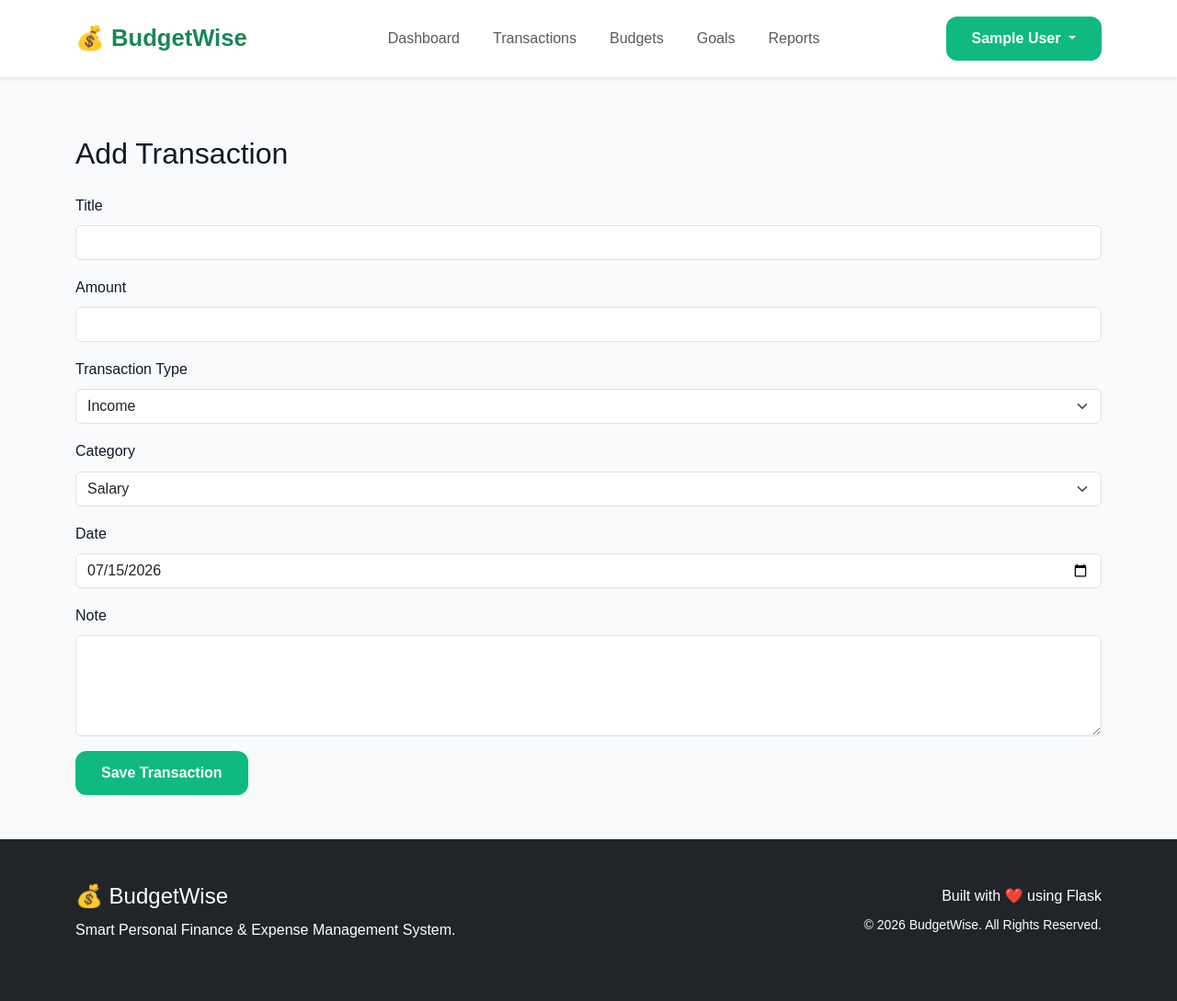
After one commit to SamhithaBhatN/BudgetWise, a Flask app: page /transactions/add in a window 1280 px wide. The commit adds this page. Shown: the whole page at 92% size. Run offline with Flask 3, Linux system fonts and the light colour scheme; the visitor is signed in with stand-in values (Sample User, id 1).

Commit message:
Implement user authentication and complete transactions CRUD

```diff
--- a/app/__init__.py
+++ b/app/__init__.py
@@ -20,4 +20,10 @@ def create_app():
     from app.auth import auth
     flask_app.register_blueprint(auth)
 
+    from app.dashboard import dashboard
+    flask_app.register_blueprint(dashboard)
+
+    from app.transactions import transactions
+    flask_app.register_blueprint(transactions)
+
     return flask_app
--- a/app/models/__init__.py
+++ b/app/models/__init__.py
@@ -1 +1,2 @@
 from app.models.user import User
+from app.models.transaction import Transaction
--- a/app/templates/components/navbar.html
+++ b/app/templates/components/navbar.html
@@ -2,21 +2,103 @@
 
     <div class="container">
 
-        <a class="navbar-brand fw-bold text-success" href="/">
+        {% if current_user.is_authenticated %}
+            <a class="navbar-brand fw-bold text-success"
+            href="{{ url_for('dashboard.home') }}">
             💰 BudgetWise
             </a>
+        {% else %}
+            <a class="navbar-brand fw-bold text-success"
+            href="{{ url_for('main.home') }}">
+            💰 BudgetWise
+            </a>
+        {% endif %}
 
         <button class="navbar-toggler"
                 type="button"
                 data-bs-toggle="collapse"
                 data-bs-target="#navbarMenu">
-
             <span class="navbar-toggler-icon"></span>
-
         </button>
 
         <div class="collapse navbar-collapse" id="navbarMenu">
 
+            {% if current_user.is_authenticated %}
+
+                <!-- Logged In Menu -->
+                <ul class="navbar-nav mx-auto">
+
+                    <li class="nav-item">
+                        <a class="nav-link" href="{{ url_for('dashboard.home') }}">
+                            Dashboard
+                        </a>
+                    </li>
+
+                    <li class="nav-item">
+                        <a class="nav-link" href="{{ url_for('transactions.index') }}">
+                            Transactions
+                        </a>
+                    </li>
+
+                    <li class="nav-item">
+                        <a class="nav-link" href="#">
+                            Budgets
+                        </a>
+                    </li>
+
+                    <li class="nav-item">
+                        <a class="nav-link" href="#">
+                            Goals
+                        </a>
+                    </li>
+
+                    <li class="nav-item">
+                        <a class="nav-link" href="#">
+                            Reports
+                        </a>
+                    </li>
+
+                </ul>
+
+                <div class="dropdown">
+
+                    <button class="btn btn-success dropdown-toggle"
+                            data-bs-toggle="dropdown">
+
+                        {{ current_user.full_name }}
+
+                    </button>
+
+                    <ul class="dropdown-menu dropdown-menu-end">
+
+                        <li>
+                            <a class="dropdown-item" href="#">
+                                Profile
+                            </a>
+                        </li>
+
+                        <li>
+                            <a class="dropdown-item" href="#">
+                                Settings
+                            </a>
+                        </li>
+
+                        <li><hr class="dropdown-divider"></li>
+
+                        <li>
+                            <a class="dropdown-item text-danger"
+                               href="{{ url_for('auth.logout') }}">
+                                Logout
+                            </a>
+                        </li>
+
+                    </ul>
+
+                </div>
+
+            {% else %}
+
+                <!-- Guest Menu -->
                 <ul class="navbar-nav mx-auto">
 
                     <li class="nav-item">
@@ -39,15 +121,19 @@
 
                 <div class="d-flex">
 
-                <a href="{{ url_for('auth.login') }}" class="btn btn-outline-success me-2">
+                    <a href="{{ url_for('auth.login') }}"
+                       class="btn btn-outline-success me-2">
                         Login
                     </a>
 
-                <a href="{{ url_for('auth.register') }}" class="btn btn-success">
+                    <a href="{{ url_for('auth.register') }}"
+                       class="btn btn-success">
                         Get Started
                     </a>
 
                 </div>
+
+            {% endif %}
 
         </div>
 
--- /dev/null
+++ b/app/templates/transactions/add_transaction.html
@@ -0,0 +1,53 @@
+{% extends "base.html" %}
+
+{% block title %}Add Transaction{% endblock %}
+
+{% block content %}
+
+<div class="container py-5">
+
+    <h2 class="mb-4">
+        Add Transaction
+    </h2>
+
+    <form method="POST">
+
+        {{ form.hidden_tag() }}
+
+        <div class="mb-3">
+            {{ form.title.label(class="form-label") }}
+            {{ form.title(class="form-control") }}
+        </div>
+
+        <div class="mb-3">
+            {{ form.amount.label(class="form-label") }}
+            {{ form.amount(class="form-control") }}
+        </div>
+
+        <div class="mb-3">
+            {{ form.type.label(class="form-label") }}
+            {{ form.type(class="form-select") }}
+        </div>
+
+        <div class="mb-3">
+            {{ form.category.label(class="form-label") }}
+            {{ form.category(class="form-select") }}
+        </div>
+
+        <div class="mb-3">
+            {{ form.date.label(class="form-label") }}
+            {{ form.date(class="form-control") }}
+        </div>
+
+        <div class="mb-3">
+            {{ form.note.label(class="form-label") }}
+            {{ form.note(class="form-control", rows="4") }}
+        </div>
+
+        {{ form.submit(class="btn btn-success") }}
+
+    </form>
+
+</div>
+
+{% endblock %}
--- /dev/null
+++ b/app/transactions/forms.py
@@ -0,0 +1,63 @@
+from flask_wtf import FlaskForm
+from wtforms import (
+    StringField,
+    DecimalField,
+    SelectField,
+    DateField,
+    TextAreaField,
+    SubmitField
+)
+from wtforms.validators import DataRequired, NumberRange
+from datetime import date
+
+
+class TransactionForm(FlaskForm):
+
+    title = StringField(
+        "Title",
+        validators=[DataRequired()]
+    )
+
+    amount = DecimalField(
+        "Amount",
+        validators=[
+            DataRequired(),
+            NumberRange(min=0.01)
+        ]
+    )
+
+    type = SelectField(
+        "Transaction Type",
+        choices=[
+            ("Income", "Income"),
+            ("Expense", "Expense")
+        ],
+        validators=[DataRequired()]
+    )
+
+    category = SelectField(
+        "Category",
+        choices=[
+            ("Salary", "Salary"),
+            ("Freelance", "Freelance"),
+            ("Food", "Food"),
+            ("Transport", "Transport"),
+            ("Shopping", "Shopping"),
+            ("Bills", "Bills"),
+            ("Entertainment", "Entertainment"),
+            ("Health", "Health"),
+            ("Education", "Education"),
+            ("Other", "Other")
+        ],
+        validators=[DataRequired()]
+    )
+
+    date = DateField(
+        "Date",
+        default=date.today,
+        validators=[DataRequired()]
+    )
+
+    note = TextAreaField("Note")
+
+    submit = SubmitField("Save Transaction")
--- /dev/null
+++ b/app/transactions/routes.py
@@ -0,0 +1,100 @@
+from flask import render_template, redirect, url_for, flash
+from flask_login import login_required, current_user
+
+from app.transactions import transactions
+from app.transactions.forms import TransactionForm
+from app.models.transaction import Transaction
+from app.extensions import db
+
+@transactions.route("/")
+@login_required
+def index():
+
+    transactions_list = (
+        Transaction.query
+        .filter_by(user_id=current_user.id)
+        .order_by(Transaction.date.desc())
+        .all()
+    )
+
+    return render_template(
+        "transactions/index.html",
+        transactions=transactions_list
+    )
+
+@transactions.route("/add", methods=["GET", "POST"])
+@login_required
+def add_transaction():
+
+    form = TransactionForm()
+
+    if form.validate_on_submit():
+
+        transaction = Transaction(
+            title=form.title.data,
+            amount=form.amount.data,
+            type=form.type.data,
+            category=form.category.data,
+            date=form.date.data,
+            note=form.note.data,
+            user_id=current_user.id
+        )
+
+        db.session.add(transaction)
+        db.session.commit()
+
+        flash("Transaction added successfully!", "success")
+
+        return redirect(url_for("dashboard.home"))
+
+    return render_template(
+        "transactions/add_transaction.html",
+        form=form
+    )
+
+@transactions.route("/edit/<int:id>", methods=["GET", "POST"])
+@login_required
+def edit_transaction(id):
+
+    transaction = Transaction.query.filter_by(
+        id=id,
+        user_id=current_user.id
+    ).first_or_404()
+
+    form = TransactionForm(obj=transaction)
+
+    if form.validate_on_submit():
+
+        transaction.title = form.title.data
+        transaction.amount = form.amount.data
+        transaction.type = form.type.data
+        transaction.category = form.category.data
+        transaction.date = form.date.data
+        transaction.note = form.note.data
+
+        db.session.commit()
+
+        flash("Transaction updated successfully!", "success")
+
+        return redirect(url_for("transactions.index"))
+
+    return render_template(
+        "transactions/edit_transaction.html",
+        form=form
+    )
+
+@transactions.route("/delete/<int:id>", methods=["POST"])
+@login_required
+def delete_transaction(id):
+
+    transaction = Transaction.query.filter_by(
+        id=id,
+        user_id=current_user.id
+    ).first_or_404()
+
+    db.session.delete(transaction)
+    db.session.commit()
+
+    flash("Transaction deleted successfully!", "success")
+
+    return redirect(url_for("transactions.index"))
```
Also changed, not shown: app/auth/routes.py (+9 -2 lines), app/dashboard/__init__.py (added, +9 -0 lines), app/dashboard/routes.py (added, +13 -0 lines), app/models/transaction.py (added, +52 -0 lines), app/models/user.py (+7 -0 lines), app/templates/dashboard/dashboard.html (added, +58 -0 lines), app/templates/transactions/edit_transaction.html (added, +60 -0 lines), app/templates/transactions/index.html (added, +114 -0 lines), app/transactions/__init__.py (added, +9 -0 lines), migrations/versions/052833ad1749_create_transactions_table.py (added, +40 -0 lines), 3 other files. Lines whose indentation alone changed are shown as unchanged.
